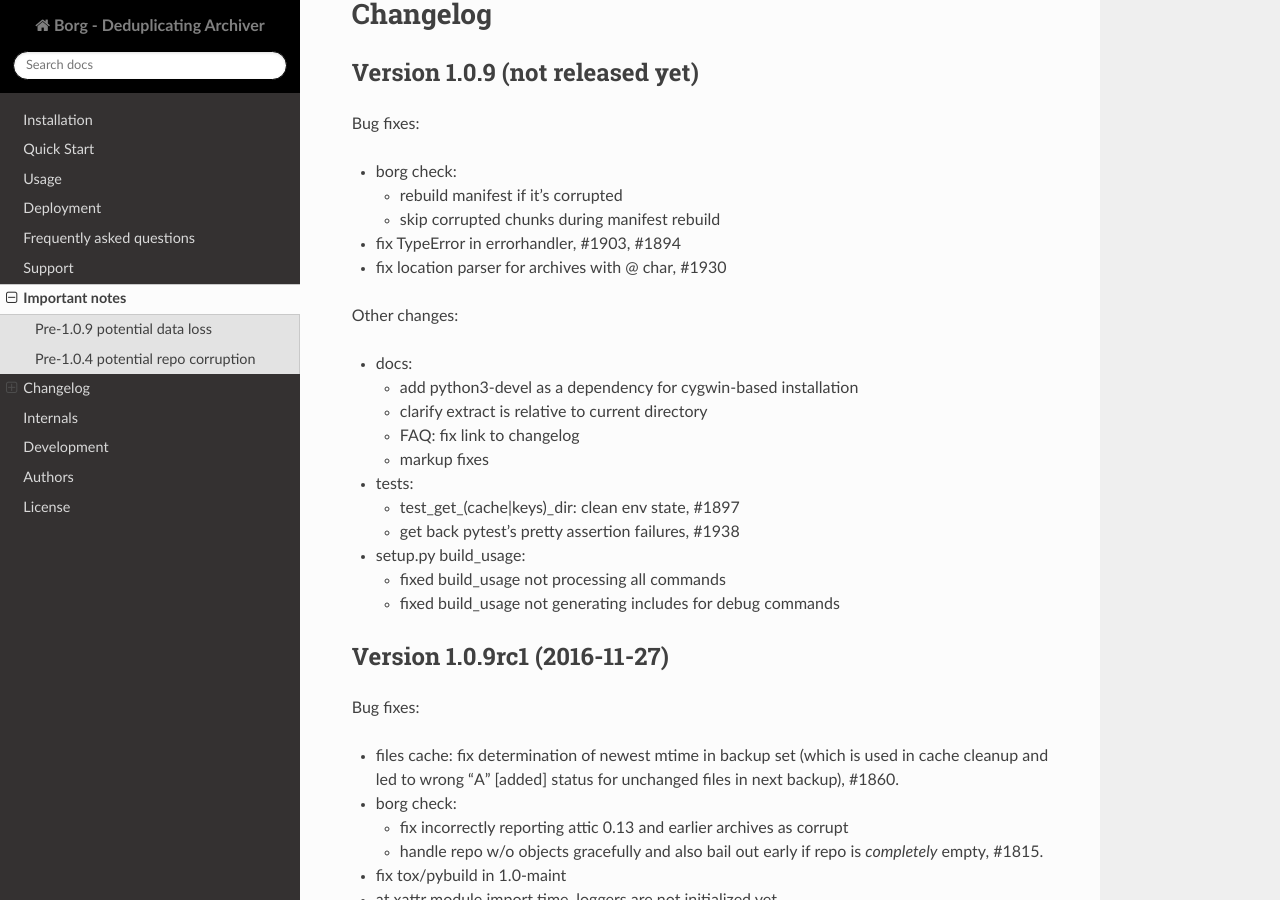
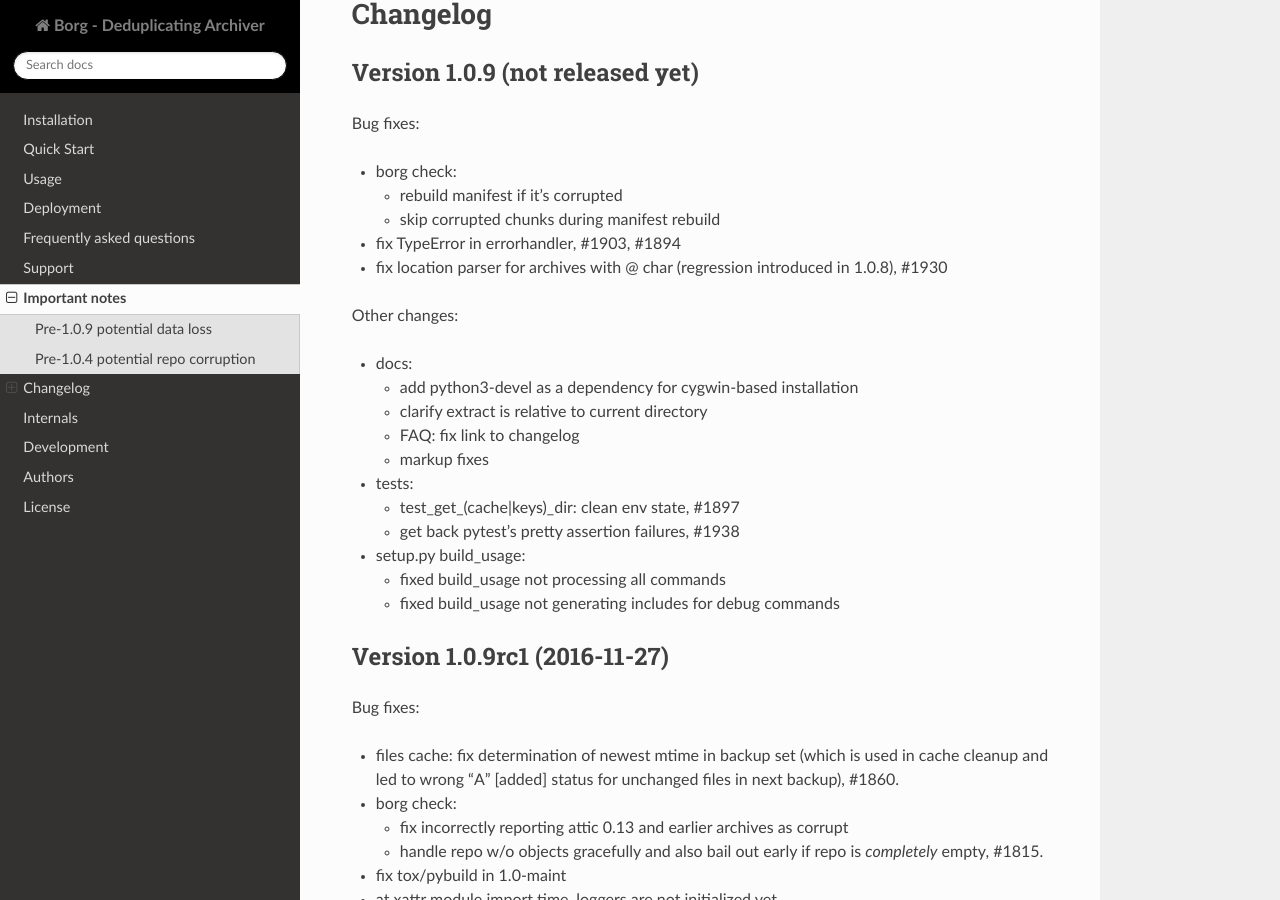
Before and after one commit to borgbackup/borg, a Sphinx documentation site: the page built from docs/changes.rst, in a window 1280 px wide and 900 px high, scrolled down 1576 px. Built offline with Sphinx 7.4.7 and the Read the Docs theme 2.0.0, drawn with Linux system fonts in a browser that asks for light colours; pages that are not in the unit, such as notebooks, are missing from menus; the version number could not be read and is left out.

Commit message:
update CHANGES (1.0-maint)

```diff
--- a/docs/changes.rst
+++ b/docs/changes.rst
@@ -81,7 +81,7 @@
   - rebuild manifest if it's corrupted
   - skip corrupted chunks during manifest rebuild
 - fix TypeError in errorhandler, #1903, #1894
-- fix location parser for archives with @ char, #1930
+- fix location parser for archives with @ char (regression introduced in 1.0.8), #1930
 
 Other changes:
 
```
